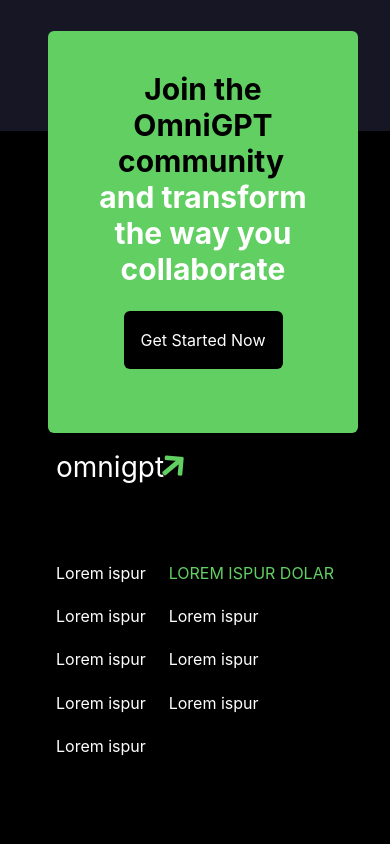
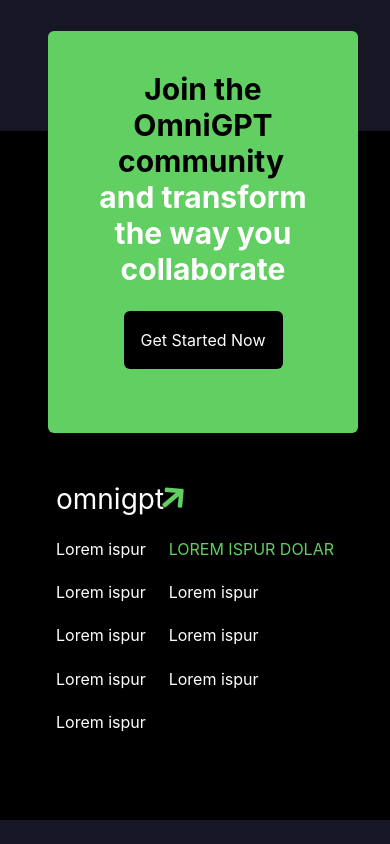
Before and after one commit to Peteru2/figma, a React (Create React App) app: page / in a window 390 px wide. Shown: the part 1916-2760 px from the top of the page. After the commit the page ends 2736 px from the top, so only its background shows below. Built offline with nearby package versions, Linux system fonts and the light colour scheme.

Commit message:
footer updated

```diff
--- a/src/routes/footer.js
+++ b/src/routes/footer.js
@@ -19,7 +19,7 @@
                 </div>
 
                 <div className = " container py-12 grid grid-cols-2 mt-44 md:grid-cols-4 md:px-0 px-10" >
-                  <div className ="col-span-4  md:my-0 my-20 md:col-span-1">
+                  <div className ="col-span-4  md:my-0 mt-28 mb-4 md:col-span-1">
                     <h2 className="footer-logo">
                     omnigpt<i className="fa fa-arrow-up arrow" ></i>
                     </h2>
```
